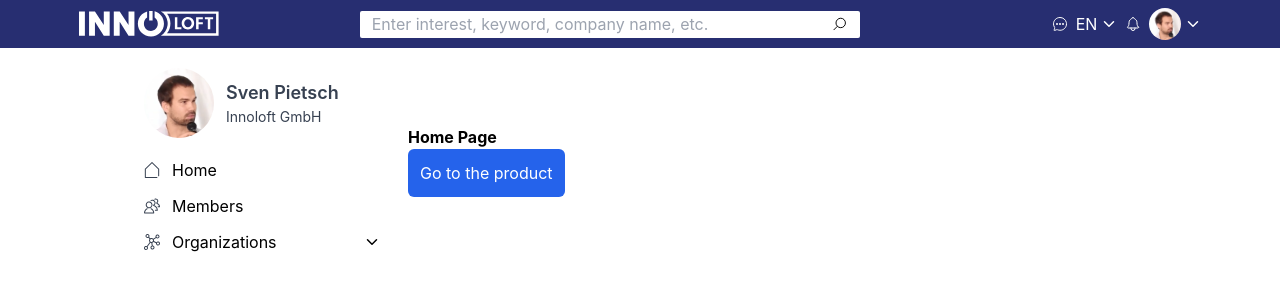
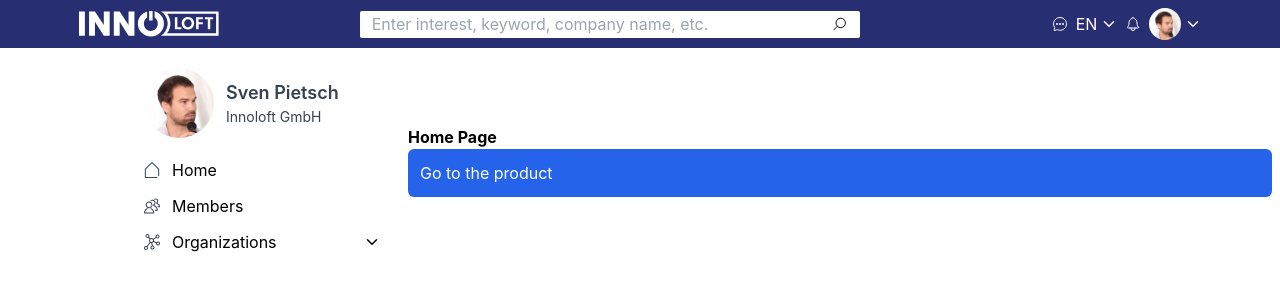
Before and after one commit to Fombi-Favour/innoloft-application-test, a React (Create React App) app: page / in a window 1280 px wide. Shown: the top 300 px of the page. Built offline with nearby package versions, Linux system fonts and the light colour scheme.

Commit message:
Update Layout.jsx

```diff
--- a/src/components/Layout.jsx
+++ b/src/components/Layout.jsx
@@ -7,7 +7,7 @@ const Layout = () => {
   return (
     <>
       <Navbar />
-      <div className='flex'>
+      <div className='grid grid-row-1 grid-cols-[auto_1fr]'>
         <Menubar/>
         <Outlet />
       </div>
```
